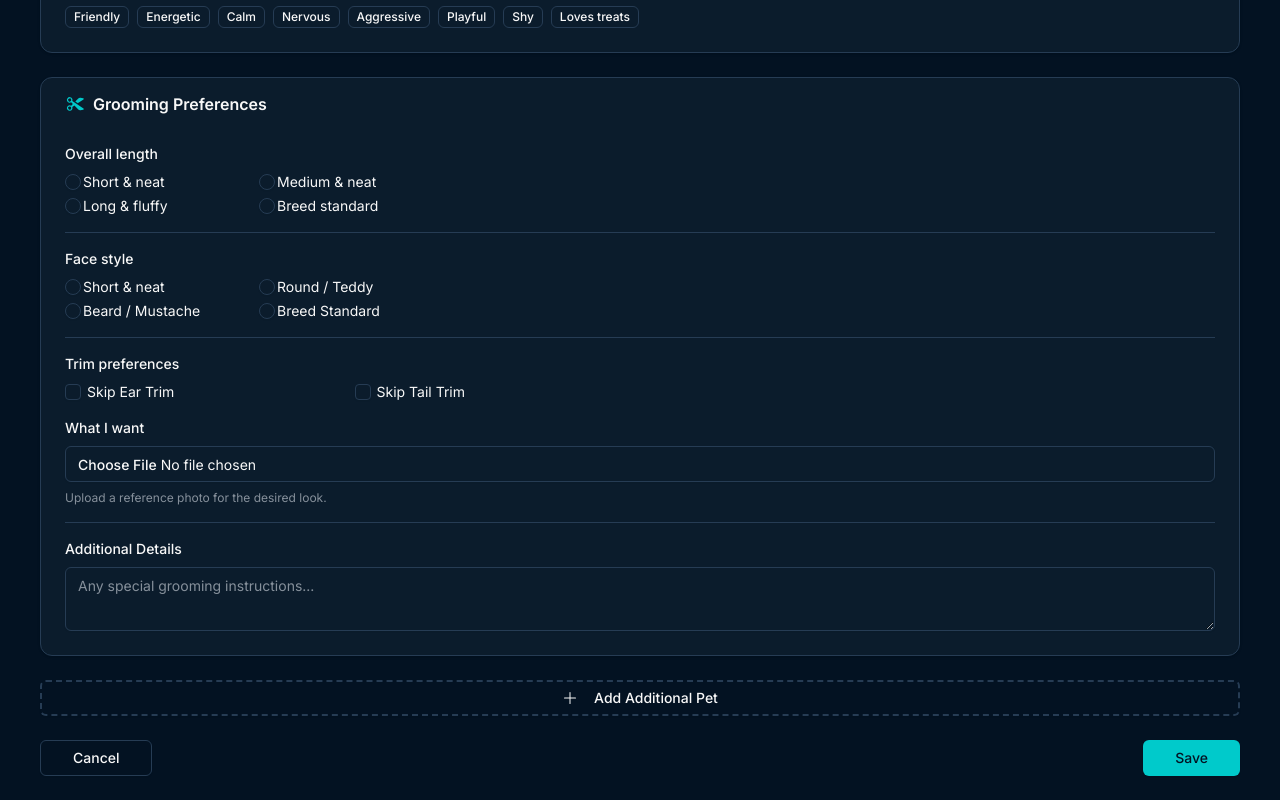
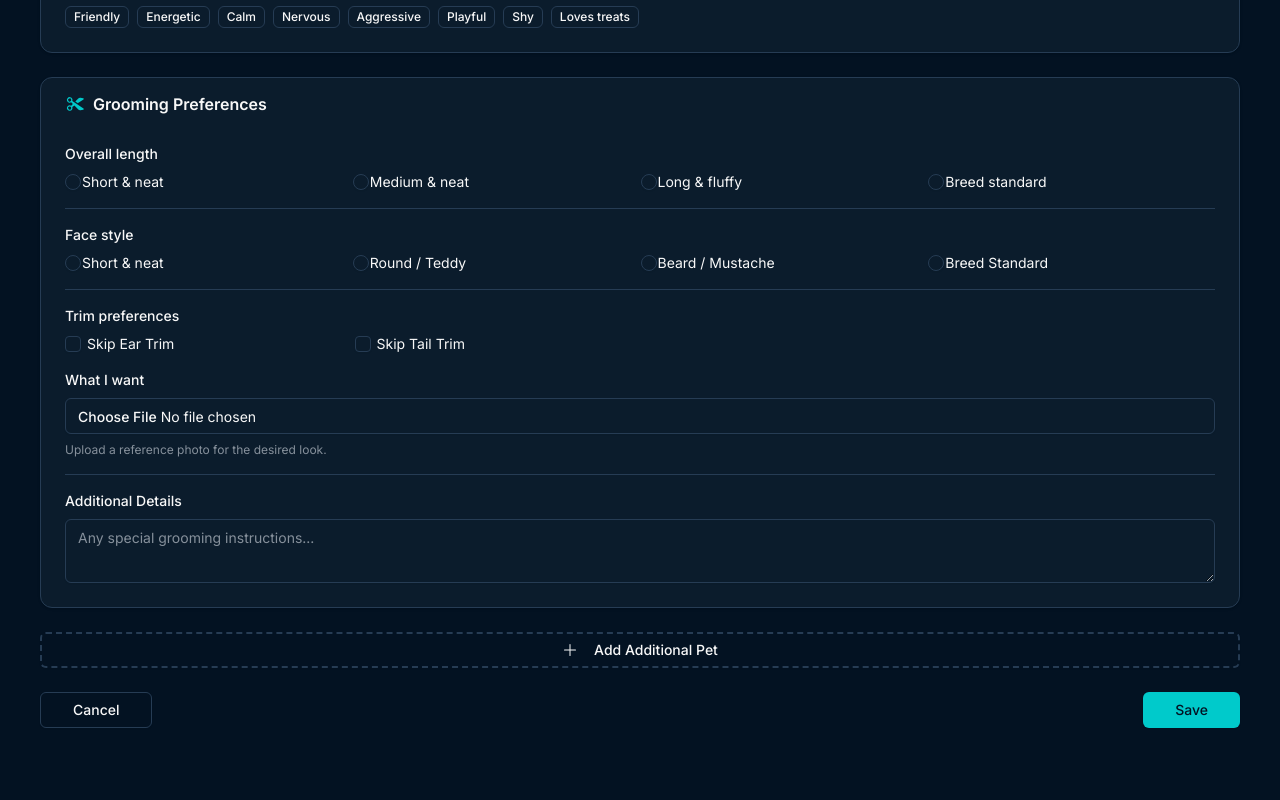
Before and after one commit to JimmysRanch/126, a React (Vite) app: page /clients/new in a window 1280 px wide. Shown: the part 790-1590 px from the top of the page. After the commit the page ends 1542 px from the top, so only its background shows below. Built offline with nearby package versions, Linux system fonts and the light colour scheme.

Commit message:
Tighten grooming option gaps

```diff
--- a/src/pages/AddClient.tsx
+++ b/src/pages/AddClient.tsx
@@ -602,28 +602,28 @@ export function AddClient() {
                   value={pet.overallLength}
                   onValueChange={(value) => updatePet(pet.id, 'overallLength', value)}
                 >
-                  <div className="grid max-w-sm grid-cols-2 gap-x-1 gap-y-1 sm:grid-cols-2">
-                    <div className="flex items-center space-x-0.5">
+                  <div className="grid grid-cols-4 gap-px">
+                    <div className="flex items-center space-x-px whitespace-nowrap">
                       <RadioGroupItem value="Short & neat" id={`${pet.id}-length-short`} />
-                      <Label htmlFor={`${pet.id}-length-short`} className="text-sm font-normal cursor-pointer">
+                      <Label htmlFor={`${pet.id}-length-short`} className="text-sm font-normal cursor-pointer whitespace-nowrap">
                         Short & neat
                       </Label>
                     </div>
-                    <div className="flex items-center space-x-0.5">
+                    <div className="flex items-center space-x-px whitespace-nowrap">
                       <RadioGroupItem value="Medium & neat" id={`${pet.id}-length-medium`} />
-                      <Label htmlFor={`${pet.id}-length-medium`} className="text-sm font-normal cursor-pointer">
+                      <Label htmlFor={`${pet.id}-length-medium`} className="text-sm font-normal cursor-pointer whitespace-nowrap">
                         Medium & neat
                       </Label>
                     </div>
-                    <div className="flex items-center space-x-0.5">
+                    <div className="flex items-center space-x-px whitespace-nowrap">
                       <RadioGroupItem value="Long & fluffy" id={`${pet.id}-length-long`} />
-                      <Label htmlFor={`${pet.id}-length-long`} className="text-sm font-normal cursor-pointer">
+                      <Label htmlFor={`${pet.id}-length-long`} className="text-sm font-normal cursor-pointer whitespace-nowrap">
                         Long & fluffy
                       </Label>
                     </div>
-                    <div className="flex items-center space-x-0.5">
+                    <div className="flex items-center space-x-px whitespace-nowrap">
                       <RadioGroupItem value="Breed standard" id={`${pet.id}-length-breed`} />
-                      <Label htmlFor={`${pet.id}-length-breed`} className="text-sm font-normal cursor-pointer">
+                      <Label htmlFor={`${pet.id}-length-breed`} className="text-sm font-normal cursor-pointer whitespace-nowrap">
                         Breed standard
                       </Label>
                     </div>
@@ -639,28 +639,28 @@ export function AddClient() {
                   value={pet.faceStyle}
                   onValueChange={(value) => updatePet(pet.id, 'faceStyle', value)}
                 >
-                  <div className="grid max-w-sm grid-cols-2 gap-x-1 gap-y-1 sm:grid-cols-2">
-                    <div className="flex items-center space-x-0.5">
+                  <div className="grid grid-cols-4 gap-px">
+                    <div className="flex items-center space-x-px whitespace-nowrap">
                       <RadioGroupItem value="Short & neat" id={`${pet.id}-face-short`} />
-                      <Label htmlFor={`${pet.id}-face-short`} className="text-sm font-normal cursor-pointer">
+                      <Label htmlFor={`${pet.id}-face-short`} className="text-sm font-normal cursor-pointer whitespace-nowrap">
                         Short & neat
                       </Label>
                     </div>
-                    <div className="flex items-center space-x-0.5">
+                    <div className="flex items-center space-x-px whitespace-nowrap">
                       <RadioGroupItem value="Round / Teddy" id={`${pet.id}-face-round`} />
-                      <Label htmlFor={`${pet.id}-face-round`} className="text-sm font-normal cursor-pointer">
+                      <Label htmlFor={`${pet.id}-face-round`} className="text-sm font-normal cursor-pointer whitespace-nowrap">
                         Round / Teddy
                       </Label>
                     </div>
-                    <div className="flex items-center space-x-0.5">
+                    <div className="flex items-center space-x-px whitespace-nowrap">
                       <RadioGroupItem value="Beard / Mustache" id={`${pet.id}-face-beard`} />
-                      <Label htmlFor={`${pet.id}-face-beard`} className="text-sm font-normal cursor-pointer">
+                      <Label htmlFor={`${pet.id}-face-beard`} className="text-sm font-normal cursor-pointer whitespace-nowrap">
                         Beard / Mustache
                       </Label>
                     </div>
-                    <div className="flex items-center space-x-0.5">
+                    <div className="flex items-center space-x-px whitespace-nowrap">
                       <RadioGroupItem value="Breed Standard" id={`${pet.id}-face-breed`} />
-                      <Label htmlFor={`${pet.id}-face-breed`} className="text-sm font-normal cursor-pointer">
+                      <Label htmlFor={`${pet.id}-face-breed`} className="text-sm font-normal cursor-pointer whitespace-nowrap">
                         Breed Standard
                       </Label>
                     </div>
```
